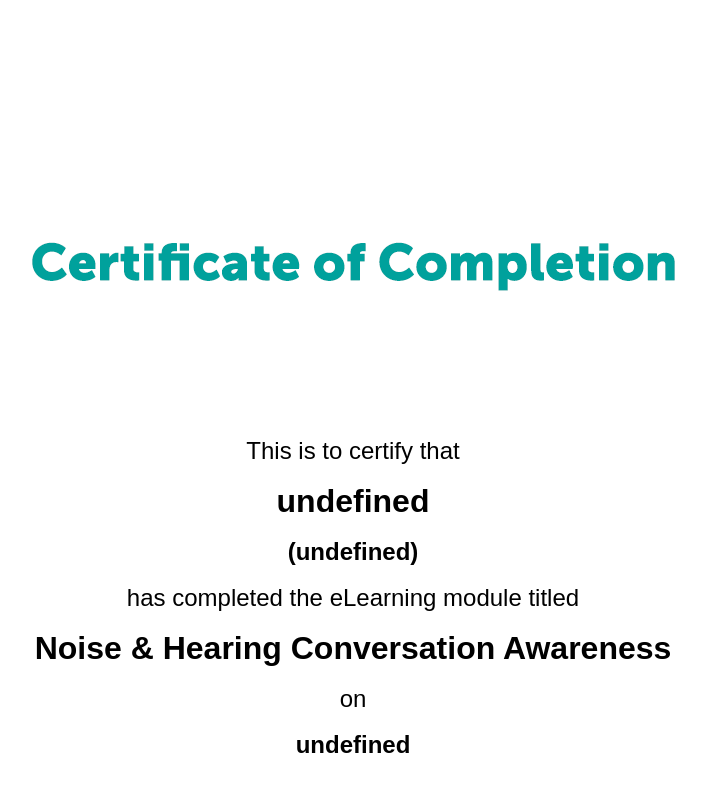
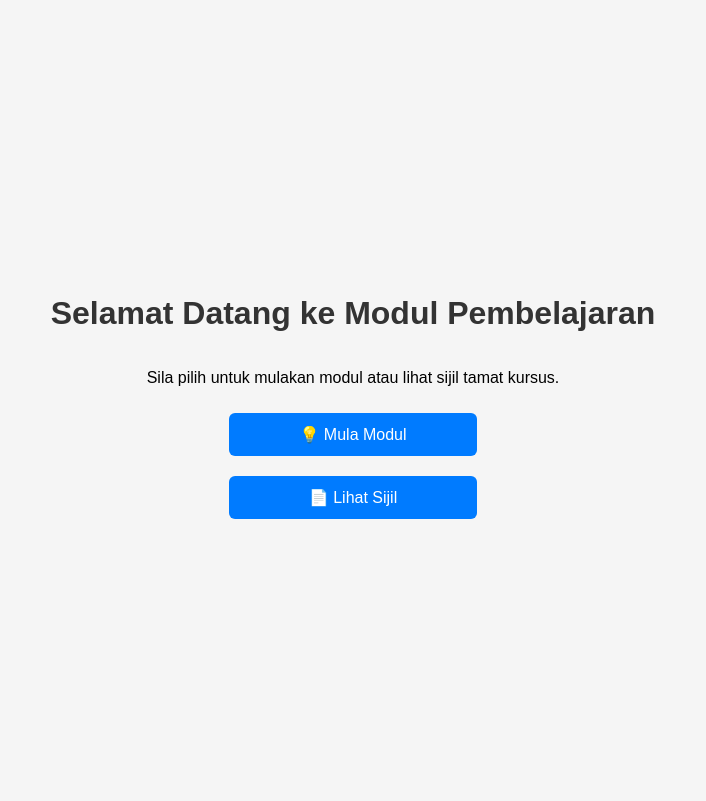
Before and after one commit to alyssandhrh/noise_awareness, a plain HTML site: page index.html in a window 1280 px wide. Shown: the part 7-808 px from the top of the page, without its empty margins (287-993 px from the left). Drawn offline with Linux system fonts and the light colour scheme.

Commit message:
index.html

```diff
--- a/index.html
+++ b/index.html
@@ -1,45 +1,43 @@
-<title>Certificate of Attendance</title>
-<style type="text/css">
-body,td,th {
-	font-size: large;
-}
-</style>
+<!DOCTYPE html>
+<html lang="ms">
+<head>
+  <meta charset="UTF-8" />
+  <meta name="viewport" content="width=device-width, initial-scale=1.0" />
+  <title>Modul Pembelajaran Interaktif</title>
+  <style>
+    body {
+      font-family: Arial, sans-serif;
+      background: #f5f5f5;
+      display: flex;
+      flex-direction: column;
+      align-items: center;
+      justify-content: center;
+      height: 100vh;
+      text-align: center;
+    }
+    h1 {
+      color: #333;
+    }
+    a {
+      display: block;
+      margin: 10px 0;
+      padding: 12px 24px;
+      background: #007bff;
+      color: white;
+      text-decoration: none;
+      border-radius: 6px;
+      width: 200px;
+    }
+    a:hover {
+      background: #0056b3;
+    }
+  </style>
 </head>
+<body>
+  <h1>Selamat Datang ke Modul Pembelajaran</h1>
+  <p>Sila pilih untuk mulakan modul atau lihat sijil tamat kursus.</p>
 
-<body>
-	<script type="text/javascript">
-
-		/*Get string from URL*/
-		var learner_info = window.location.href.split('?print=')[1];
-
-		/*Split string into variables*/
-		var learner_name = learner_info.split('&')[0];
-		var learner_ic = learner_info.split('&')[1];
-		var date = learner_info.split('&')[2];
-
-		window.onload = function() { window.print(); }
-
-
-	</script>
-
-<table width="900" height="1141" border="0" align="center" valign="middle">
-  <tr align="center" valign="middle">
-    <td width="900" height="290"><p><img src="images/1.gif" width="900" height="288"></p></td>
-  </tr>
-  <tr>
-    <td height="845" align="center" valign="middle"><p>&nbsp;</p>
-  <p>&nbsp;</p>
-  <p>&nbsp;</p>
-  <p><font face="arial" size="5">This is to certify that</font></p>
-  <p><b><font face="arial" size="6"><script>document.write(unescape(learner_name));</script></font></b></p>
-  <p><b><font face="arial" size="5">(<script>document.write(unescape(learner_ic));</script>)</font></b></p>
-  <p><font face="arial" size="5">has completed the eLearning module titled</font></p>
-  <p><b><font face="arial" size="6">Noise & Hearing Conversation Awareness</font></b></p>
-  <p><font face="arial" size="5">on</font></p>
-  <p><b><font face="arial" size="5"><script>document.write(unescape(date));</script></font></b></p>
-  <p>&nbsp;</p>
-  <p><img src="images/2.gif"></p></td>
-  </tr>
-</table>
+  <a href="story_html5.html">💡 Mula Modul</a>
+  <a href="certificate.html">📄 Lihat Sijil</a>
 </body>
 </html>
```
